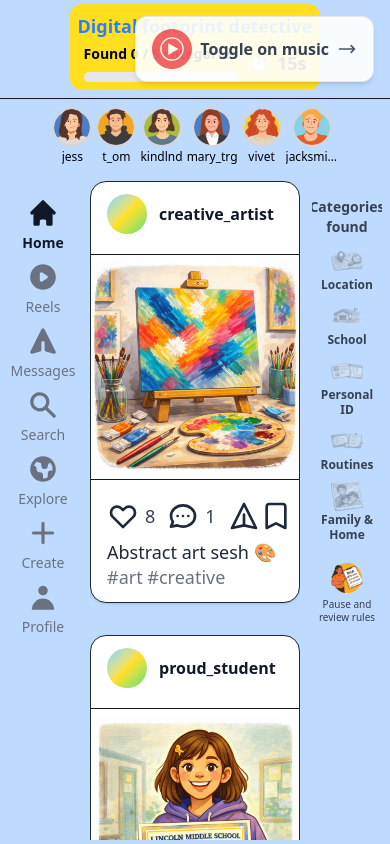
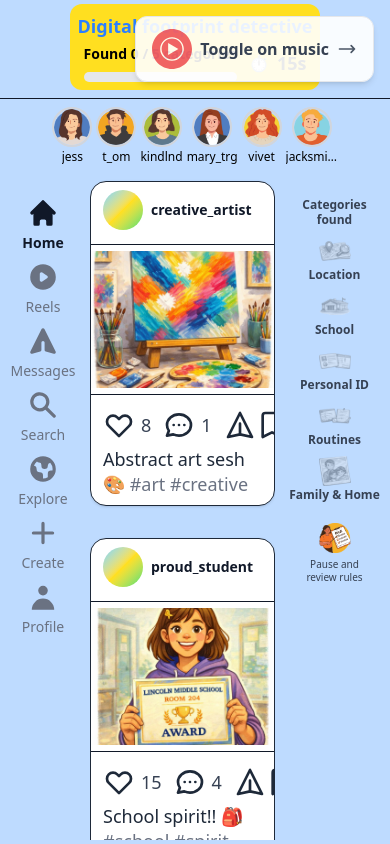
Before and after one commit to minmin1805/Digital-Footprint-Game, a React (Vite) app in the folder frontend/: page /game in a window 390 px wide. Built offline with nearby package versions, Linux system fonts and the light colour scheme; no server answers.

Commit message:
still trying to fix the dimenstion for smaller screen

```diff
--- a/frontend/src/components/MessageBar.jsx
+++ b/frontend/src/components/MessageBar.jsx
@@ -25,10 +25,12 @@ export default function MessageBar() {
   }
 
   return (
-    <aside className="flex flex-col items-center shrink-0 py-2 sm:py-4 gap-3 sm:gap-6 w-full max-w-[100px] overflow-visible">
+    <aside className="flex flex-col items-center shrink-0 py-2 sm:py-4 gap-3 sm:gap-6 w-full min-w-0 overflow-visible">
       {/* Category found indicator */}
-      <div className="flex flex-col gap-2 sm:gap-4">
-        <p className="text-sm sm:text-lg font-bold text-gray-700 text-center">Categories found</p>
+      <div className="flex flex-col gap-2 sm:gap-4 w-full">
+        <p className="text-xs sm:text-base font-bold text-gray-700 text-center leading-tight break-words w-full px-0.5">
+          Categories found
+        </p>
         {CATEGORIES.map(({ slug, title, image }) => {
           const isFound = categoriesFound.has(slug)
           return (
@@ -44,7 +46,7 @@ export default function MessageBar() {
                   isFound ? 'opacity-100' : 'opacity-40 grayscale'
                 }`}
               />
-              <span className="text-xs sm:text-[15px] font-bold text-gray-700 text-center leading-tight max-w-[60px]">
+              <span className="text-xs sm:text-[15px] font-bold text-gray-700 text-center leading-tight w-full break-words">
                 {title}
               </span>
             </div>
--- a/frontend/src/components/Post.jsx
+++ b/frontend/src/components/Post.jsx
@@ -77,18 +77,18 @@ function Post({ post, onCorrectClick }) {
       {...(isCaptionDanger && { onClick: handleCaptionDangerPostClick })}
     >
       {/* Header: avatar + username */}
-      <div className="flex items-center gap-3 px-4 py-3">
+      <div className="flex items-center gap-2 sm:gap-3 px-3 sm:px-4 py-2 sm:py-3">
         <div
           className="w-10 h-10 rounded-full shrink-0 bg-gradient-to-tl from-green-400 via-yellow-300 to-sky-300"
           aria-hidden
         />
-        <span className="font-semibold text-gray-900">{username}</span>
+        <span className="font-semibold text-gray-900 text-sm sm:text-base">{username}</span>
       </div>
-      <div className='w-full h-[1px] bg-gray-900 my-2'></div>
+      <div className='w-full h-px bg-gray-900 my-1.5 sm:my-2'></div>
 
-      {/* Main image — clickable for zone hit-test (danger posts); safe posts show warning on image click */}
+      {/* Main image — shorter aspect on small screens so post fits viewport */}
       <div
-        className="relative w-full aspect-square bg-gray-100 cursor-pointer"
+        className="relative w-full aspect-[4/3] sm:aspect-square bg-gray-100 cursor-pointer"
         onClick={isSafe ? (ev) => handleSafePostImageClick?.(post, ev) : handleImageClick}
       >
         {imageUrl ? (
@@ -104,10 +104,10 @@ function Post({ post, onCorrectClick }) {
           </div>
         )}
       </div>
-      <div className='w-full h-[1px] bg-gray-900 my-2'></div>
+      <div className='w-full h-px bg-gray-900 my-1.5 sm:my-2'></div>
 
       {/* Footer: icons + counts + caption */}
-      <div className="px-4 py-3 space-y-2">
+      <div className="px-3 sm:px-4 py-2 sm:py-3 space-y-1.5 sm:space-y-2">
         <div className="flex items-center justify-between">
           <div className="flex items-center gap-3">
             <button
--- a/frontend/src/pages/GamePage.jsx
+++ b/frontend/src/pages/GamePage.jsx
@@ -192,8 +192,8 @@ function GamePage() {
         <FriendSection />
       </div>
 
-      {/* Main: responsive sidebar widths, allow scroll on sidebars for small screens */}
-      <div className="grid grid-cols-[70px_1fr_70px] sm:grid-cols-[90px_1fr_90px] lg:grid-cols-[100px_1fr_100px] items-stretch w-full flex-1 min-h-0 px-2 sm:px-4 py-1 sm:py-2 mt-1 sm:mt-2 gap-3 sm:gap-6 overflow-hidden">
+      {/* Main: right column wider for "Categories found" text */}
+      <div className="grid grid-cols-[70px_1fr_95px] sm:grid-cols-[90px_1fr_115px] lg:grid-cols-[100px_1fr_125px] items-stretch w-full flex-1 min-h-0 px-2 sm:px-4 py-1 sm:py-2 mt-1 sm:mt-2 gap-3 sm:gap-6 overflow-hidden">
         <div className="flex justify-center items-start pt-4 sm:pt-8 overflow-y-auto overflow-x-hidden min-w-0">
           <MenuBar />
         </div>
```
